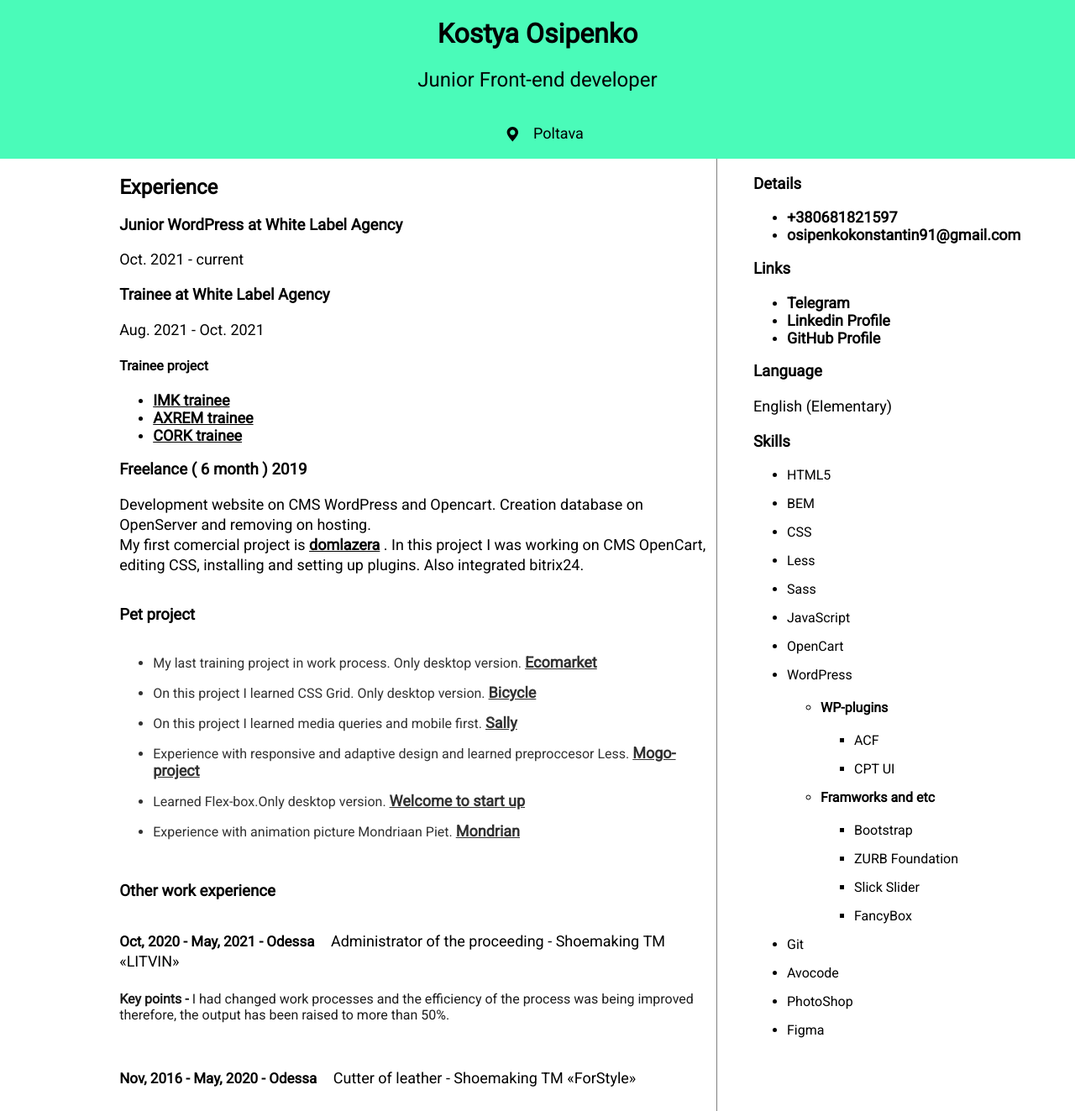
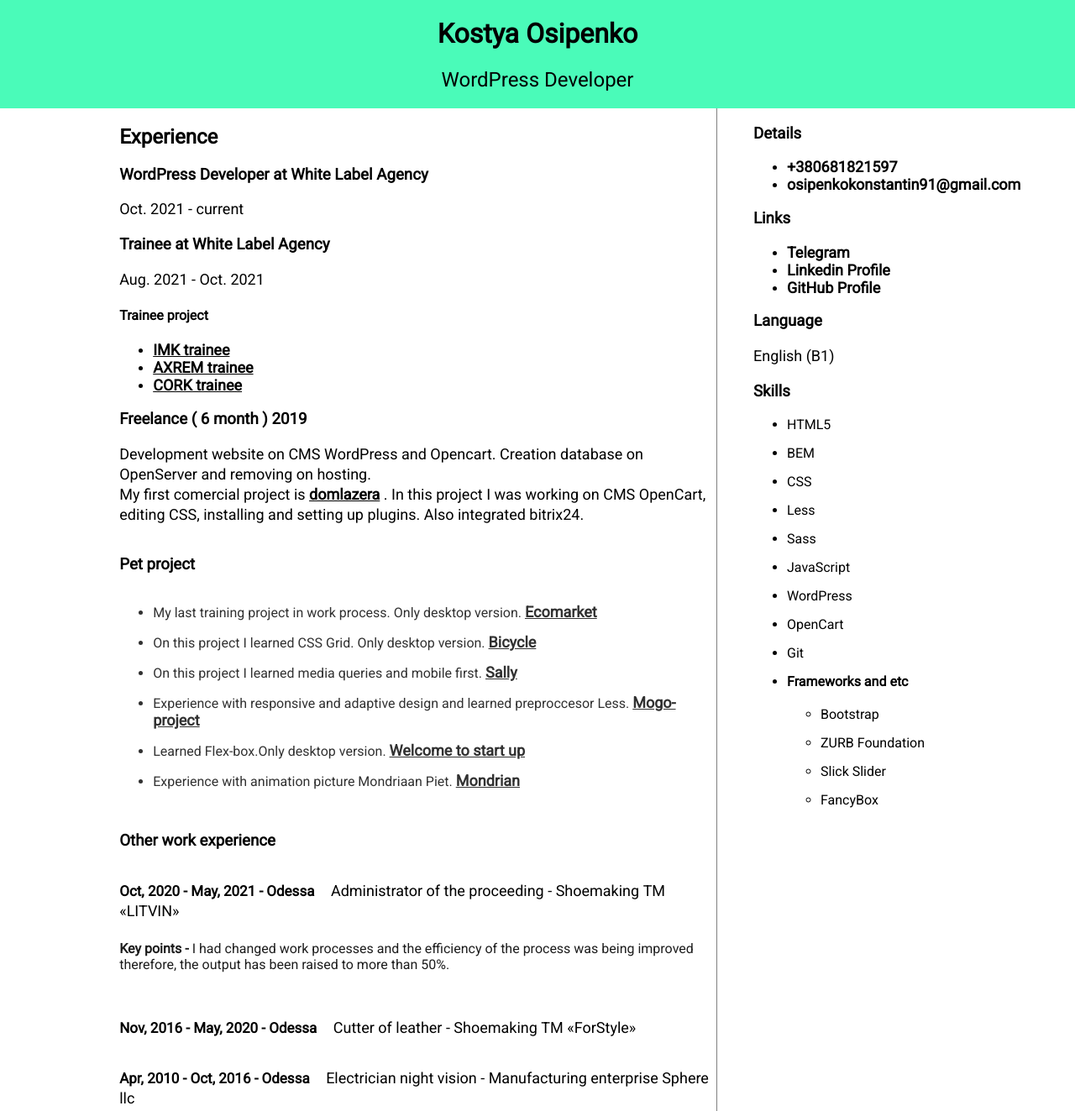
Before and after one commit to KonstantinOsipenko/res, a plain HTML site: page index.html in a window 1280 px wide. Shown: the top 1323 px of the page at 84% size. Drawn offline with Linux system fonts and the light colour scheme.

Commit message:
changed content

```diff
--- a/index.html
+++ b/index.html
@@ -17,17 +17,7 @@
         <header>
             <div class="title_block_position">
                 <h1 class="name">Kostya Osipenko</h1>
-                <h2 class="position_vacancy">Junior Front-end developer</h2>
-                <div class="location">
-                    <?xml version="1.0" ?><svg id="Layer_1" style="enable-background:new 0 0 91 91;" version="1.1" viewBox="0 0 91 91" xml:space="preserve" xmlns="http://www.w3.org/2000/svg" xmlns:xlink="http://www.w3.org/1999/xlink">
-                        <g>
-                            <path
-                                d="M66.9,41.8c0-11.3-9.1-20.4-20.4-20.4c-11.3,0-20.4,9.1-20.4,20.4c0,11.3,20.4,32.4,20.4,32.4S66.9,53.1,66.9,41.8z    M37,41.4c0-5.2,4.3-9.5,9.5-9.5c5.2,0,9.5,4.2,9.5,9.5c0,5.2-4.2,9.5-9.5,9.5C41.3,50.9,37,46.6,37,41.4z" />
-                        </g>
-                    </svg>
-                    <p class="city">Poltava</p>
-                </div>
-
+                <h2 class="position_vacancy">WordPress Developer</h2>
             </div>
 
         </header>
@@ -35,38 +25,46 @@
             <section class="about">
                 <div class="xp">
                     <h2 class="title_xp">Experience</h2>
-                    <h3>Junior WordPress at White Label Agency </h3>
+                    <h3>WordPress Developer at White Label Agency </h3>
                     <p>Oct. 2021 - current</p>
                     <h3>Trainee at White Label Agency </h3>
                     <p>Aug. 2021 - Oct. 2021</p>
                     <h4>Trainee project</h4>
                     <ul>
                         <li>
-                                <a class="link_project" href="http://ready-for-feedback3.com/internship/osipenko/imk/">IMK trainee</a>
+                            <a class="link_project" href="http://ready-for-feedback3.com/internship/osipenko/imk/">IMK
+                                trainee</a>
                         </li>
                         <li>
-                                <a class="link_project" href="http://ready-for-feedback3.com/internship/osipenko/axrem/">AXREM trainee</a>
+                            <a class="link_project"
+                                href="http://ready-for-feedback3.com/internship/osipenko/axrem/">AXREM trainee</a>
                         </li>
                         <li>
-                                <a class="link_project" href="http://ready-for-feedback3.com/internship/osipenko/cork/">CORK trainee</a>
+                            <a class="link_project" href="http://ready-for-feedback3.com/internship/osipenko/cork/">CORK
+                                trainee</a>
                         </li>
                     </ul>
                     <h3 class="title_work">Freelance ( 6 month ) 2019</h3>
-                    <p>Development website on CMS WordPress and Opencart. Creation database on OpenServer and removing on hosting.
+                    <p>Development website on CMS WordPress and Opencart. Creation database on OpenServer and removing
+                        on hosting.
                         <br> My first comercial project is <a class="link_project" href=" http://domlazera.com/">
-                            domlazera</a> . In this project I was working on CMS OpenCart, editing CSS, installing and setting up plugins. Also integrated bitrix24.
+                            domlazera</a> . In this project I was working on CMS OpenCart, editing CSS, installing and
+                        setting up plugins. Also integrated bitrix24.
                     </p>
                 </div>
                 <h3 class="title_work">Pet project</h3>
                 <ul class="project_list">
-                    <li class="item_project_list">My last training project in work process. Only desktop version. <a class="link_project" href="https://konstantinosipenko.github.io/ecomarket/"> Ecomarket</a>
+                    <li class="item_project_list">My last training project in work process. Only desktop version. <a
+                            class="link_project" href="https://konstantinosipenko.github.io/ecomarket/"> Ecomarket</a>
                     </li>
-                    <li class="item_project_list">On this project I learned CSS Grid. Only desktop version. <a class="link_project" href="https://konstantinosipenko.github.io/bicycle"> Bicycle</a>
+                    <li class="item_project_list">On this project I learned CSS Grid. Only desktop version. <a
+                            class="link_project" href="https://konstantinosipenko.github.io/bicycle"> Bicycle</a>
                     </li>
                     <li class="item_project_list"> On this project I learned media queries and mobile first.
                         <a class="link_project" href="https://konstantinosipenko.github.io/sally/"> Sally</a>
                     </li>
-                    <li class="item_project_list">Experience with responsive and adaptive design and learned preproccesor Less.
+                    <li class="item_project_list">Experience with responsive and adaptive design and learned
+                        preproccesor Less.
                         <a class="link_project" href="https://konstantinosipenko.github.io/mogo/"> Mogo-project</a>
                     </li>
                     <li class="item_project_list">Learned Flex-box.Only desktop version.
@@ -80,17 +78,20 @@
                 </ul>
                 <h3 class="title_work">Other work experience </h3>
                 <p class="title_work"> <span class="data">Oct, 2020 - May,
-                        2021 - Odessa</span> <span class="position"> Administrator of the proceeding </span> - Shoemaking ТМ «LITVIN» <br>
+                        2021 - Odessa</span> <span class="position"> Administrator of the proceeding </span> -
+                    Shoemaking ТМ «LITVIN» <br>
                 <div class="key_p">Key points - <span class="text">I had changed work processes and the efficiency of
                         the process was being improved therefore, the output has been raised to more than 50%. </span>
                 </div>
                 </p>
 
                 <p class="title_work"> <span class="data">Nov, 2016 - May,
-                        2020 - Odessa</span> <span class="position"> Cutter of leather </span> - Shoemaking ТМ «ForStyle»
+                        2020 - Odessa</span> <span class="position"> Cutter of leather </span> - Shoemaking ТМ
+                    «ForStyle»
                 </p>
                 <p class="title_work"> <span class="data">Apr, 2010 - Oct,
-                        2016 - Odessa</span> <span class="position"> Electrician night vision </span> - Manufacturing enterprise Sphere llc </p>
+                        2016 - Odessa</span> <span class="position"> Electrician night vision </span> - Manufacturing
+                    enterprise Sphere llc </p>
                 <div class="education_block">
                     <h2 class="title_edecetion_block">Education</h2>
                     <h3>College of Telecommunications and Informatization</h3>
@@ -98,9 +99,11 @@
                 </div>
                 <div class="courses_block">
                     <h3 class="title_courses_block">Courses</h3>
-                    <p> <span class="data">Jun, 2020 - Nov, 2020</span> Front-end Pro at IT School Hillel. <a class="link_project" href="https://certificate.ithillel.ua/view/82841774/en">
+                    <p> <span class="data">Jun, 2020 - Nov, 2020</span> Front-end Pro at IT School Hillel. <a
+                            class="link_project" href="https://certificate.ithillel.ua/view/82841774/en">
                             Certificate</a></p>
-                    <p> <span class="data">Dec, 2018 - Feb, 2019</span> Front-end Basic at IT School Hillel. <a class="link_project" href="https://certificate.ithillel.ua/view/31507716/en">
+                    <p> <span class="data">Dec, 2018 - Feb, 2019</span> Front-end Basic at IT School Hillel. <a
+                            class="link_project" href="https://certificate.ithillel.ua/view/31507716/en">
                             Certificate</a></p>
                 </div>
             </section>
@@ -113,21 +116,25 @@
                         <a class="link contact_link" href="tel:+380681821597">+380681821597</a>
                     </li>
                     <li>
-                        <a class="link contact_link" href="mailto:osipenkokonstantin91@gmail.com">osipenkokonstantin91@gmail.com</a>
+                        <a class="link contact_link"
+                            href="mailto:osipenkokonstantin91@gmail.com">osipenkokonstantin91@gmail.com</a>
                     </li>
                 </ul>
             </div>
             <div class="links">
                 <h3 class="title_link">Links</h3>
                 <ul class="link_list">
-                    <li class="item_link_list"><a class="link social_link" href="https://t.me/Kostya_Osipenko">Telegram</a></li>
-                    <li class="item_link_list"><a class="link social_link" href="https://www.linkedin.com/in/kostya-osipenko-3a8794193">Linkedin Profile</a></li>
-                    <li class="item_link_list"><a class="link social_link" href="https://github.com/KonstantinOsipenko">GitHub Profile</a></li>
+                    <li class="item_link_list"><a class="link social_link"
+                            href="https://t.me/Kostya_Osipenko">Telegram</a></li>
+                    <li class="item_link_list"><a class="link social_link"
+                            href="https://www.linkedin.com/in/kostya-osipenko-3a8794193">Linkedin Profile</a></li>
+                    <li class="item_link_list"><a class="link social_link"
+                            href="https://github.com/KonstantinOsipenko">GitHub Profile</a></li>
                 </ul>
             </div>
             <div class="language">
                 <h3 class="title_language">Language</h3>
-                <p class="disc_lvl_lang">English (Elementary)</p>
+                <p class="disc_lvl_lang">English (B1)</p>
             </div>
             <div class="skills">
                 <h3 class="title_language">Skills</h3>
@@ -138,30 +145,17 @@
                     <li class="item_skils_list">Less</li>
                     <li class="item_skils_list">Sass</li>
                     <li class="item_skils_list">JavaScript</li>
+                    <li class="item_skils_list">WordPress</li>
                     <li class="item_skils_list">OpenCart</li>
-                    <li class="item_skils_list">WordPress
+                    <li class="item_skils_list">Git</li>
+                    <li class="skils_list--sub-list__title">Frameworks and etc
                         <ul class="skills_list--sub-list">
-                            <li class="skils_list--sub-list__title">WP-plugins
-                                <ul class="skills_list--sub-list">
-                                    <li>ACF</li>
-                                    <li>CPT UI</li>
-                                </ul>
-                            </li>
-                            <li class="skils_list--sub-list__title">Framworks and etc
-                                <ul class="kills_list--sub-list">
                             <li>Bootstrap</li>
                             <li>ZURB Foundation</li>
                             <li>Slick Slider</li>
                             <li>FancyBox</li>
                         </ul>
                     </li>
-
-                        </ul>
-                    </li>
-                    <li class="item_skils_list">Git</li>
-                    <li class="item_skils_list">Avocode</li>
-                    <li class="item_skils_list">PhotoShop</li>
-                    <li class="item_skils_list">Figma</li>
                 </ul>
             </div>
         </aside>
```
Lines whose indentation alone changed are shown as unchanged.
